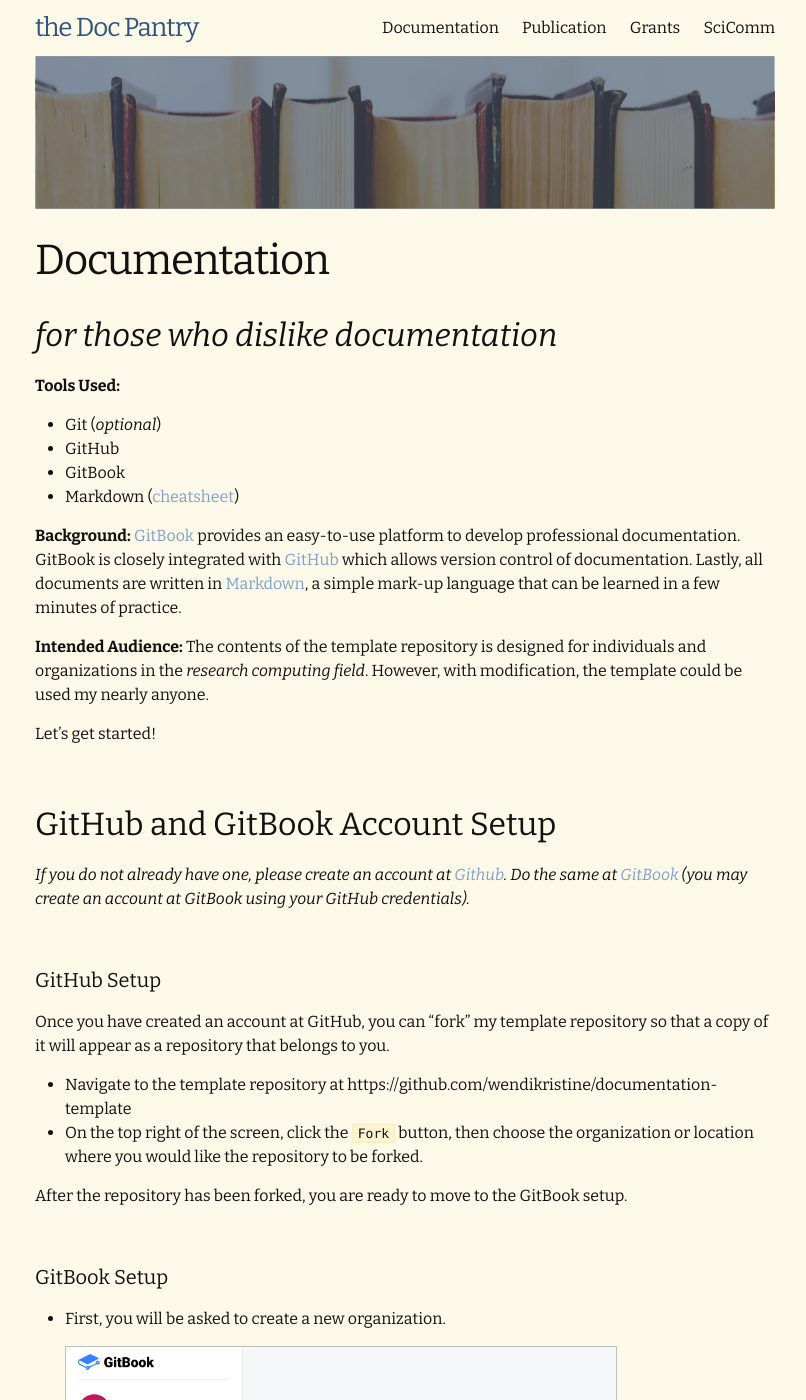
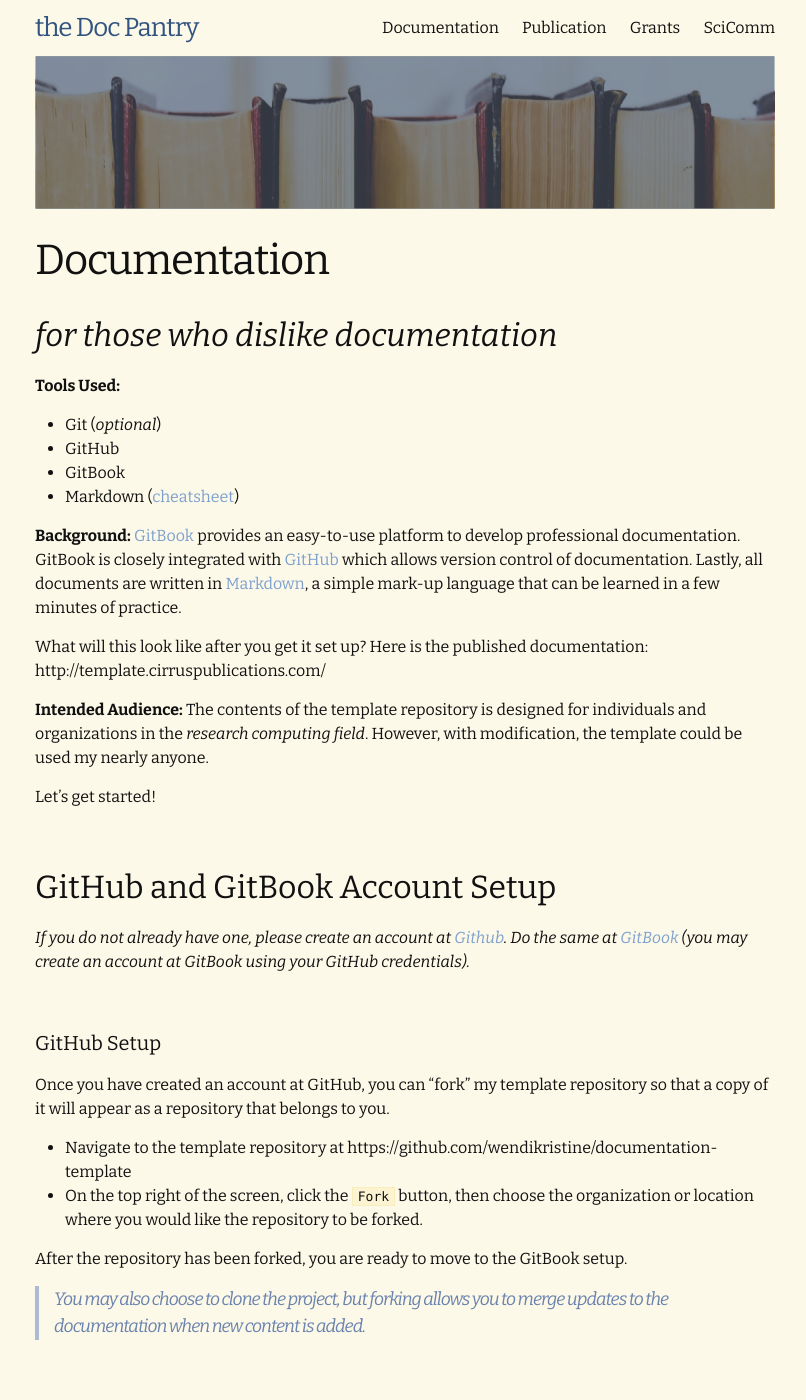
Before and after one commit to wendikristine/documentation-template, a Jekyll site: the page built from doc-template.md, in a window 1280 px wide and 1400 px high. Shown: the whole window, without its empty margins (235-1041 px from the left). Built offline with Jekyll 4.4.1, drawn with Linux system fonts in a browser that asks for light colours.

Commit message:
add new web address for published site

```diff
--- a/doc-template.md
+++ b/doc-template.md
@@ -15,6 +15,8 @@ keywords: written communication, cyberinfrastructure, computational research fac
 
 **Background:**
 [GitBook](http://gitbook.com) provides an easy-to-use platform to develop professional documentation. GitBook is closely integrated with [GitHub](http://www.github.com) which allows version control of documentation. Lastly, all documents are written in [Markdown](https://en.wikipedia.org/wiki/Markdown), a simple mark-up language that can be learned in a few minutes of practice.
+
+What will this look like after you get it set up? Here is the published documentation: http://template.cirruspublications.com/
 
 **Intended Audience:**
 The contents of the template repository is designed for individuals and organizations in the _research computing field_. However, with modification, the template could be used my nearly anyone.
@@ -37,6 +39,8 @@ Once you have created an account at GitHub, you can "fork" my template repositor
 - On the top right of the screen, click the `Fork` button, then choose the organization or location where you would like the repository to be forked.
 
 After the repository has been forked, you are ready to move to the GitBook setup.
+
+> You may also choose to clone the project, but forking allows you to merge updates to the documentation when new content is added.
 
 <br>
 
```
